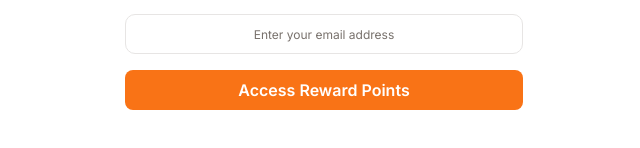
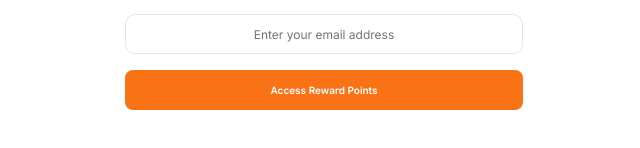
Before and after one commit to jmmaglonzo/E-MENU-FE, a Next.js app: page /redeem in a window 1280 px wide. Shown: the part 512-660 px from the top of the page, without its empty margins (316-956 px from the left). Built offline with nearby package versions, Linux system fonts and the light colour scheme.

Commit message:
update: submit button.

```diff
--- a/src/app/redeem/page.tsx
+++ b/src/app/redeem/page.tsx
@@ -7,6 +7,7 @@ import { SubmitHandler, useForm } from "react-hook-form";
 import Link from "next/link";
 import gift from "/public/gifts.png";
 import Image from "next/image";
+
 const formSchema = z.object({
   email: z.string().email({
     message: "Please enter a valid email",
@@ -50,12 +51,11 @@ const RedeemPoints = () => {
           <span className="text-base text-red-500">{errors.email.message}</span>
         )}
 
-        <Link
-          href="/redeem/rewards"
-          className="inline-block w-full rounded-sm bg-primary py-2 text-center font-semibold text-white"
-        >
-          Access Reward Points
-        </Link>
+        <Button
+            className="inline-block w-full rounded-sm bg-primary py-2 text-center font-semibold text-white"
+          >
+            Access Reward Points
+        </Button>
       </form>
     </section>
   );
```
